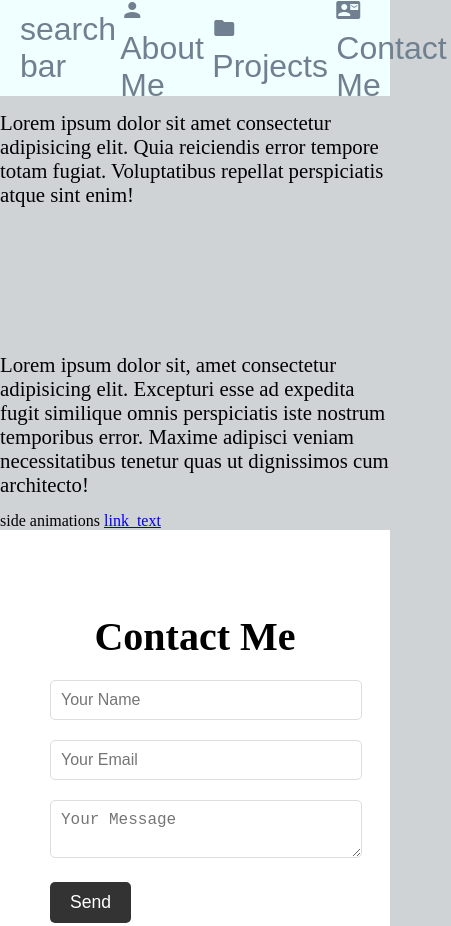
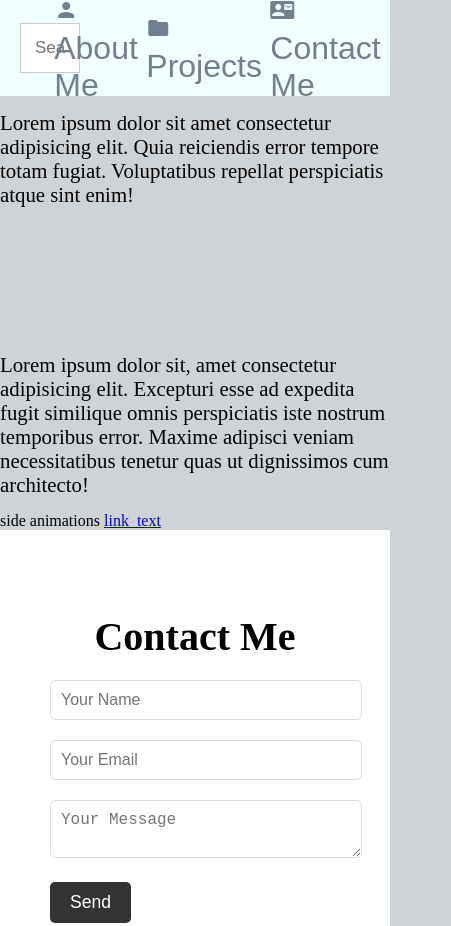
Before and after one commit to 1IM-Rosenvilde/KP_ErikAj, a plain HTML site: page index.html in a window 390 px wide. Shown: the top 926 px of the page, 451 px wide, since content can reach past the window. Drawn offline with nearby package versions, Linux system fonts and the light colour scheme.

Commit message:
Animations, still bug

```diff
--- a/CSS/style.css
+++ b/CSS/style.css
@@ -1,3 +1,10 @@
+[data-aos] {
+    opacity: 0; /* Elements start hidden */
+    transform: translateY(20px); /* Optional: Slight downward position before animation */
+    transition-property: opacity, transform;
+    transition-duration: 0.5s; /* Smooth transition */
+}
+
 body {
     display: flex;
    background-color: rgba(153, 160, 167, 0.458);
@@ -6,6 +13,15 @@ body {
    margin: 0;
    overflow-x: hidden;
 }
+
+
+body.loading {
+    overflow: hidden;
+}
+
+body.loaded {
+    overflow: auto;
+  }
 
 html{
 
@@ -112,3 +128,27 @@ font-size: 1.3em;
 #contact button:hover {
     background: #555;
 }
+
+.topnav input[type=text] {
+    float: right;
+    padding: 6px;
+    border: none;
+    margin-top: 8px;
+    margin-right: 16px;
+    font-size: 17px;
+  }
+
+
+  @media screen and (max-width: 600px) {
+     .topnav input[type=text] {
+      float: none;
+      display: block;
+      text-align: left;
+      width: 100%;
+      margin: 0;
+      padding: 14px;
+    }
+    .topnav input[type=text] {
+      border: 1px solid #ccc;
+    }
+  }
--- a/index.html
+++ b/index.html
@@ -23,7 +23,7 @@
 
     <div class="TopText" data-aos="fade-up" id="TopText">
 
-        <div>search bar</div>
+        <div class="topnav"><input type="text" placeholder="Search.."></div>
 
 
         <a href="#AboutMe"class="TText">
@@ -53,7 +53,6 @@
 </div>
 
 
-
     <section id="contact" data-aos="fade-left">
         <h2>Contact Me</h2>
         <form action="#">
--- a/size.js
+++ b/size.js
@@ -13,9 +13,29 @@ function resizeTaskbarOnScroll() {
 }
 
 
-window.onload = function() {
-    window.scrollTo(0, 0);
-};
+window.addEventListener('load', function() {
+    document.body.classList.add('loaded'); // Reveal body after page load
+  });
+
+  AOS.init({
+    duration: 1000,
+    easing: 'ease',
+    once: false,
+    mirror: true
+  });
 
 
+
+
+window.onload = function() {
+    setTimeout(() => window.scrollTo(0, 0), 100);
+  };
+
+  AOS.init({
+    duration: 1000,
+    easing: 'ease',
+    once: false,
+    mirror: true
+  });
+
 window.addEventListener("scroll", resizeTaskbarOnScroll);
```
